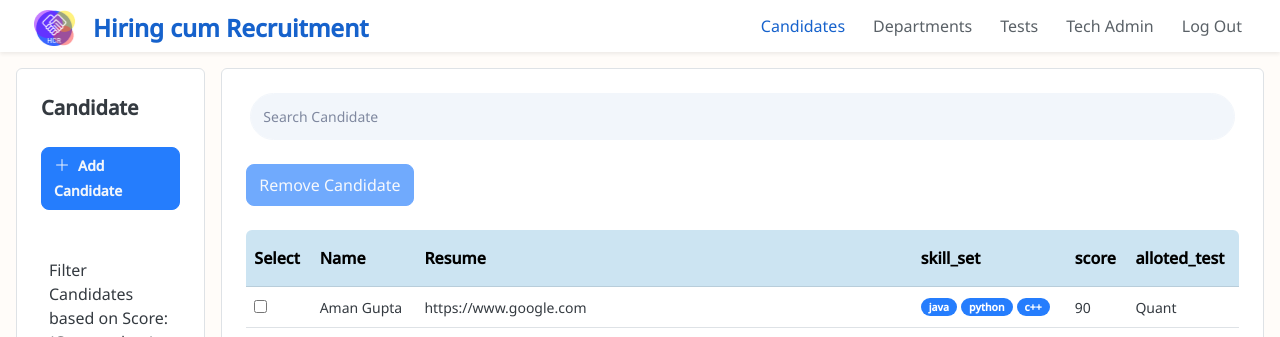
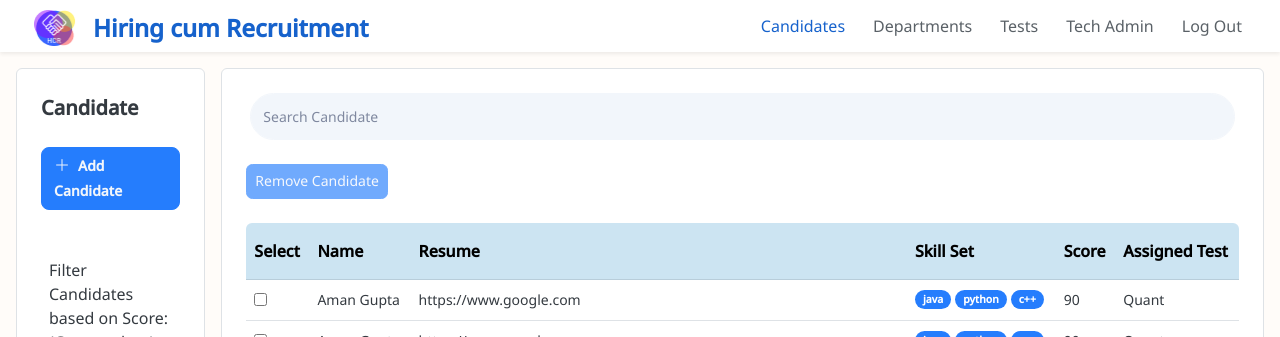
Before and after one commit to Maanas-Verma/recruitment-platform-fe, a React (Create React App) app: page /candidates in a window 1280 px wide. Shown: the top 337 px of the page. Built offline with nearby package versions, Linux system fonts and the light colour scheme; no server answers.

Commit message:
small change

```diff
--- a/src/pages/candidates/CandidateSection.tsx
+++ b/src/pages/candidates/CandidateSection.tsx
@@ -31,7 +31,7 @@ function CandidateSection(props: CandidateSectionProps): ReactElement {
       <div className="my-5">
         <Button
           disabled={selectedCandidates.length === 0}
-          size="medium"
+          size="small"
           theme="primary"
           name="Remove Candidate"
           buttonId="remove-candidate"
--- a/src/pages/candidates/CandidateTable.tsx
+++ b/src/pages/candidates/CandidateTable.tsx
@@ -35,9 +35,9 @@ function CandidateTable(props: {
             <th className="px-2 py-4">Select</th>
             <th className="px-2 py-4">Name</th>
             <th className="px-2 py-4">Resume</th>
-            <th className="px-2 py-4">skill_set</th>
-            <th className="px-2 py-4">score</th>
-            <th className="px-2 py-4">alloted_test</th>
+            <th className="px-2 py-4">Skill Set</th>
+            <th className="px-2 py-4">Score</th>
+            <th className="px-2 py-4">Assigned Test</th>
           </tr>
         </thead>
         <tbody>
```
